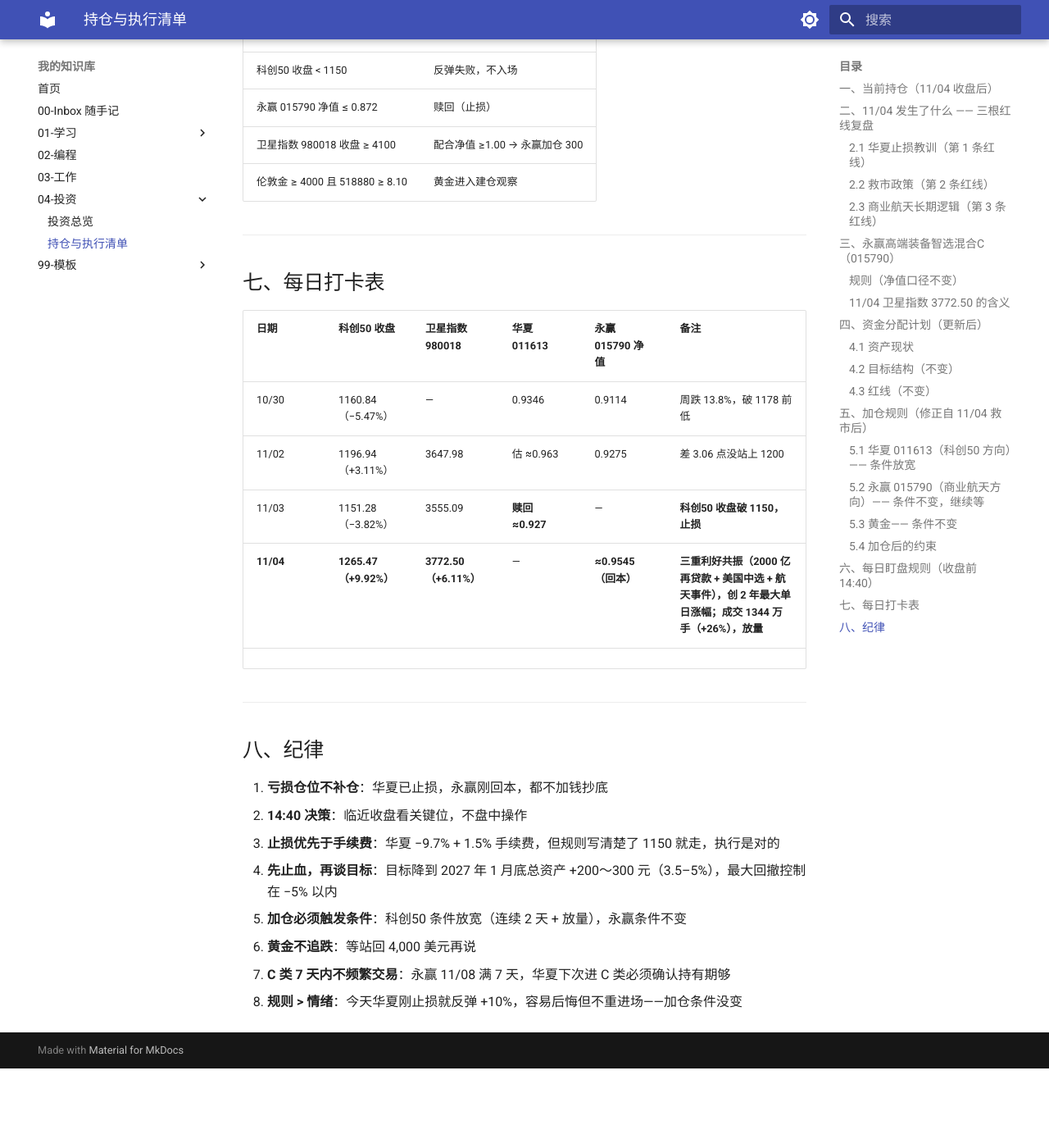
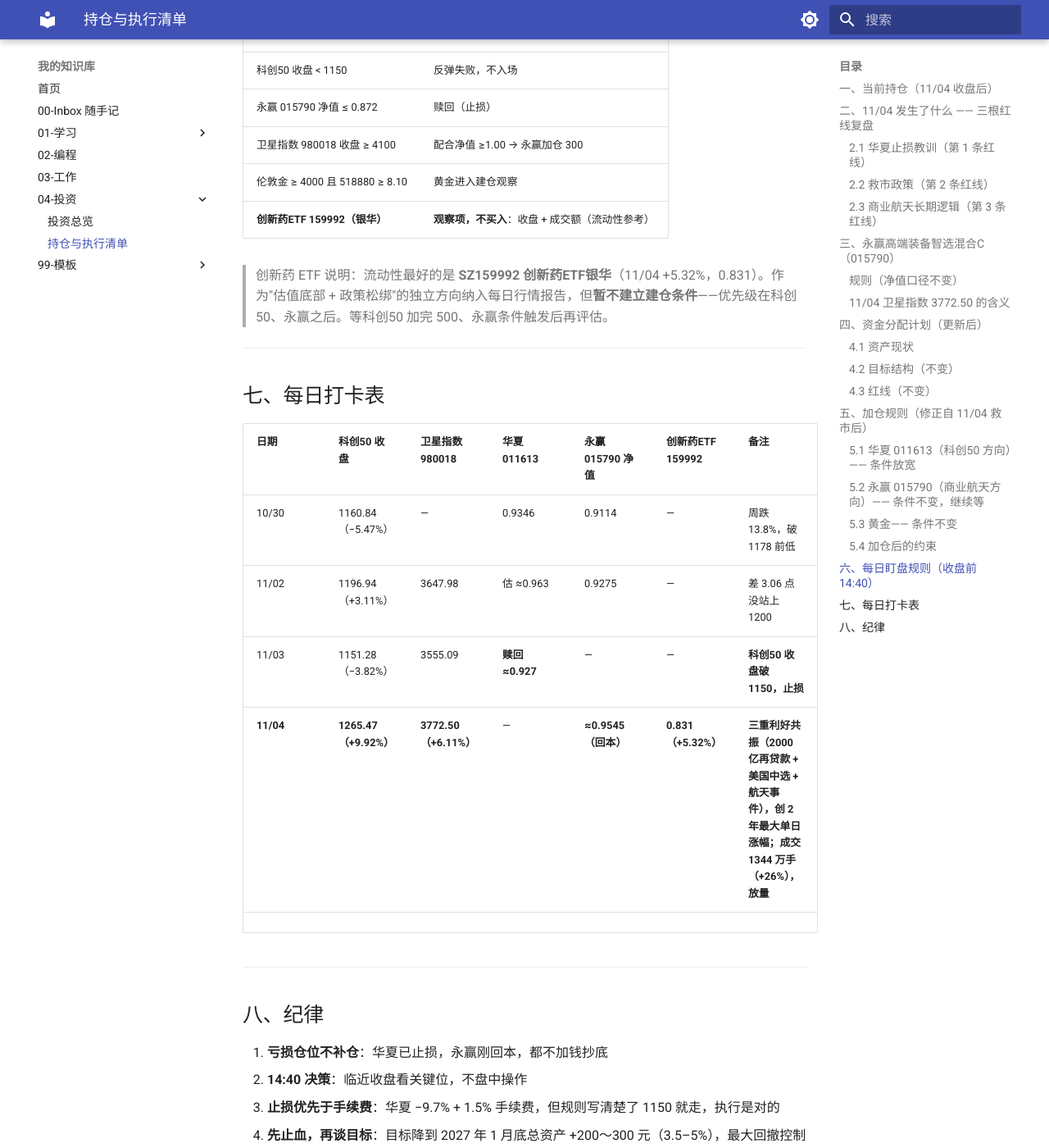
Before and after one commit to 164971963-ship-it/knowledge-base, an MkDocs documentation site: the page built from docs/investment/kc50-high-risk-plan.md, in a window 1280 px wide and 1400 px high, scrolled down 5417 px. Shown: the whole window at 82% size. Built offline with MkDocs 1.6.1 and Material for MkDocs 9.7.7, drawn with Linux system fonts in a browser that asks for light colours; before the commit the page ends 6720 px from its top, so only the background shows below that.

Commit message:
docs: 每日盯盘加入创新药ETF 159992

```diff
--- a/docs/investment/kc50-high-risk-plan.md
+++ b/docs/investment/kc50-high-risk-plan.md
@@ -167,18 +167,21 @@
 | 永赢 015790 净值 ≤ 0.872 | 赎回（止损） |
 | 卫星指数 980018 收盘 ≥ 4100 | 配合净值 ≥1.00 → 永赢加仓 300 |
 | 伦敦金 ≥ 4000 且 518880 ≥ 8.10 | 黄金进入建仓观察 |
+| **创新药ETF 159992（银华）** | **观察项，不买入**：收盘 + 成交额（流动性参考） |
+
+> 创新药 ETF 说明：流动性最好的是 **SZ159992 创新药ETF银华**（11/04 +5.32%，0.831）。作为"估值底部 + 政策松绑"的独立方向纳入每日行情报告，但**暂不建立建仓条件**——优先级在科创50、永赢之后。等科创50 加完 500、永赢条件触发后再评估。
 
 ---
 
 ## 七、每日打卡表
 
-| 日期 | 科创50 收盘 | 卫星指数 980018 | 华夏 011613 | 永赢 015790 净值 | 备注 |
-|---|---|---|---|---|---|
-| 10/30 | 1160.84（−5.47%） | — | 0.9346 | 0.9114 | 周跌 13.8%，破 1178 前低 |
-| 11/02 | 1196.94（+3.11%） | 3647.98 | 估 ≈0.963 | 0.9275 | 差 3.06 点没站上 1200 |
-| 11/03 | 1151.28（−3.82%） | 3555.09 | **赎回 ≈0.927** | — | **科创50 收盘破 1150，止损** |
-| **11/04** | **1265.47（+9.92%）** | **3772.50（+6.11%）** | — | **≈0.9545（回本）** | **三重利好共振（2000 亿再贷款 + 美国中选 + 航天事件），创 2 年最大单日涨幅；成交 1344 万手（+26%），放量** |
-| | | | | | |
+| 日期 | 科创50 收盘 | 卫星指数 980018 | 华夏 011613 | 永赢 015790 净值 | 创新药ETF 159992 | 备注 |
+|---|---|---|---|---|---|---|
+| 10/30 | 1160.84（−5.47%） | — | 0.9346 | 0.9114 | — | 周跌 13.8%，破 1178 前低 |
+| 11/02 | 1196.94（+3.11%） | 3647.98 | 估 ≈0.963 | 0.9275 | — | 差 3.06 点没站上 1200 |
+| 11/03 | 1151.28（−3.82%） | 3555.09 | **赎回 ≈0.927** | — | — | **科创50 收盘破 1150，止损** |
+| **11/04** | **1265.47（+9.92%）** | **3772.50（+6.11%）** | — | **≈0.9545（回本）** | **0.831（+5.32%）** | **三重利好共振（2000 亿再贷款 + 美国中选 + 航天事件），创 2 年最大单日涨幅；成交 1344 万手（+26%），放量** |
+| | | | | | | |
 
 ---
 
```
